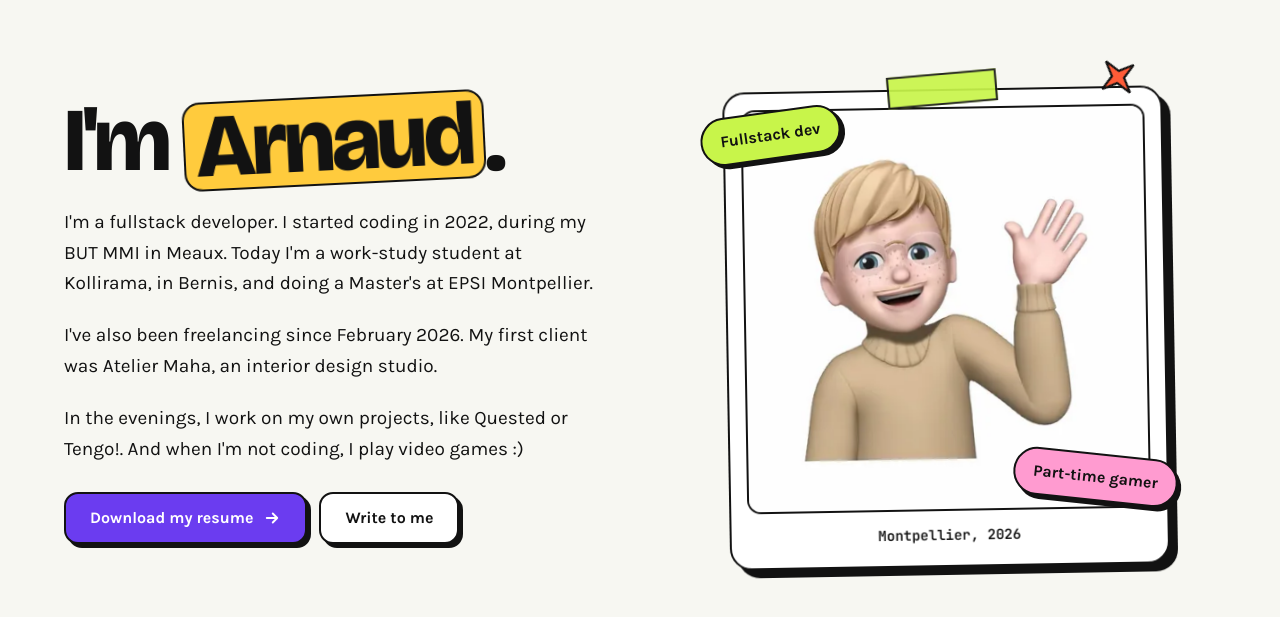
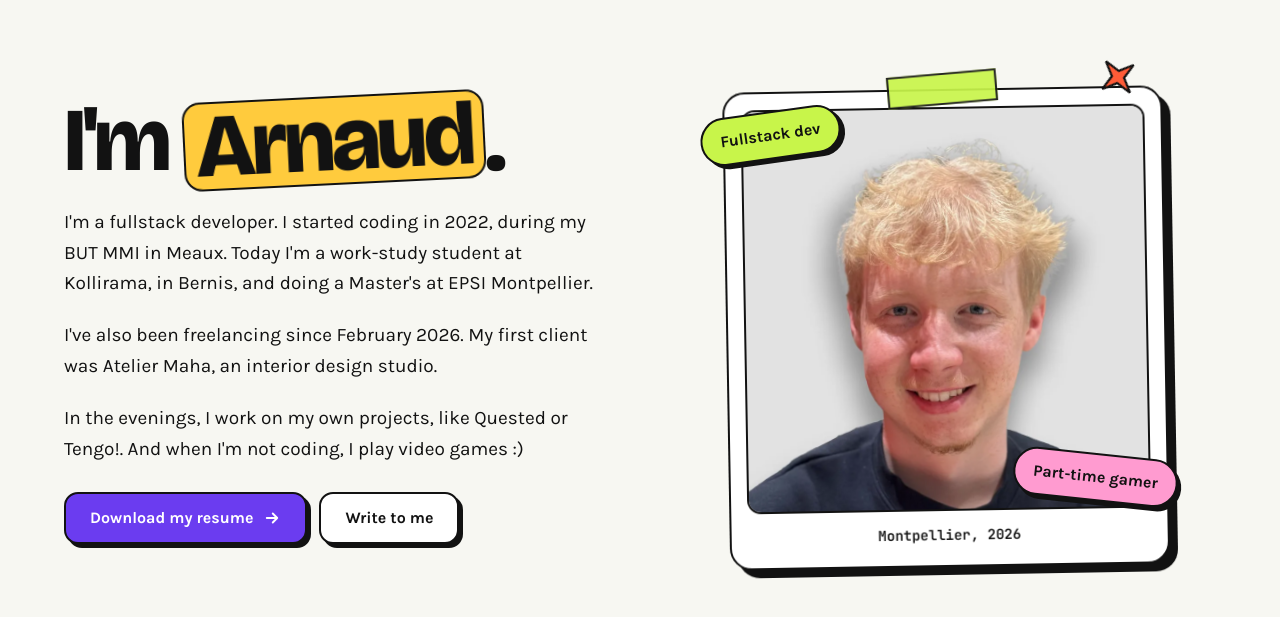
Before and after one commit to itsarnaud/Portfolio, a Next.js app: page /en/about in a window 1280 px wide. Shown: the part 119-736 px from the top of the page. Built offline with nearby package versions, Linux system fonts and the light colour scheme.

Commit message:
feat(v3): replace the memoji with a real photo

```diff
--- a/src/components/sections/about/AboutHero.tsx
+++ b/src/components/sections/about/AboutHero.tsx
@@ -47,7 +47,7 @@ export function AboutHero() {
         >
           <span aria-hidden="true" className="absolute -top-4.5 left-1/2 h-8 w-27.5 -translate-x-1/2 -rotate-4 border-2 bg-citron opacity-92" />
           <Image
-            src="/images/pfp.webp"
+            src="/images/photo.webp"
             alt={t('photoAlt')}
             width={448}
             height={448}
--- a/src/components/sections/home/WhoAndNow.tsx
+++ b/src/components/sections/home/WhoAndNow.tsx
@@ -37,7 +37,7 @@ export function WhoAndNow() {
         <article className="flex h-full flex-col gap-4 rounded-3xl border-2 bg-soleil p-5.5 shadow-[5px_5px_0_var(--color-encre)] md:gap-5 md:rounded-[26px] md:p-8 md:shadow-dure-md">
           <div className="flex flex-wrap items-center gap-3.5 md:gap-4.5">
             <Image
-              src="/images/pfp.webp"
+              src="/images/photo.webp"
               alt="Arnaud Royer"
               width={112}
               height={112}
--- a/src/components/seo/JsonLd.tsx
+++ b/src/components/seo/JsonLd.tsx
@@ -45,7 +45,7 @@ export function SiteJsonLd({ locale }: { locale: Locale }) {
         '@graph': [
           {
             ...person,
-            image: `${SITE_URL}/images/pfp.webp`,
+            image: `${SITE_URL}/images/photo.webp`,
             email: `mailto:${EMAIL}`,
             ...personText[locale],
             address: { '@type': 'PostalAddress', addressLocality: 'Montpellier', addressCountry: 'FR' },
```
Also changed, not shown: public/images/pfp.webp (deleted), public/images/photo.webp (added).
